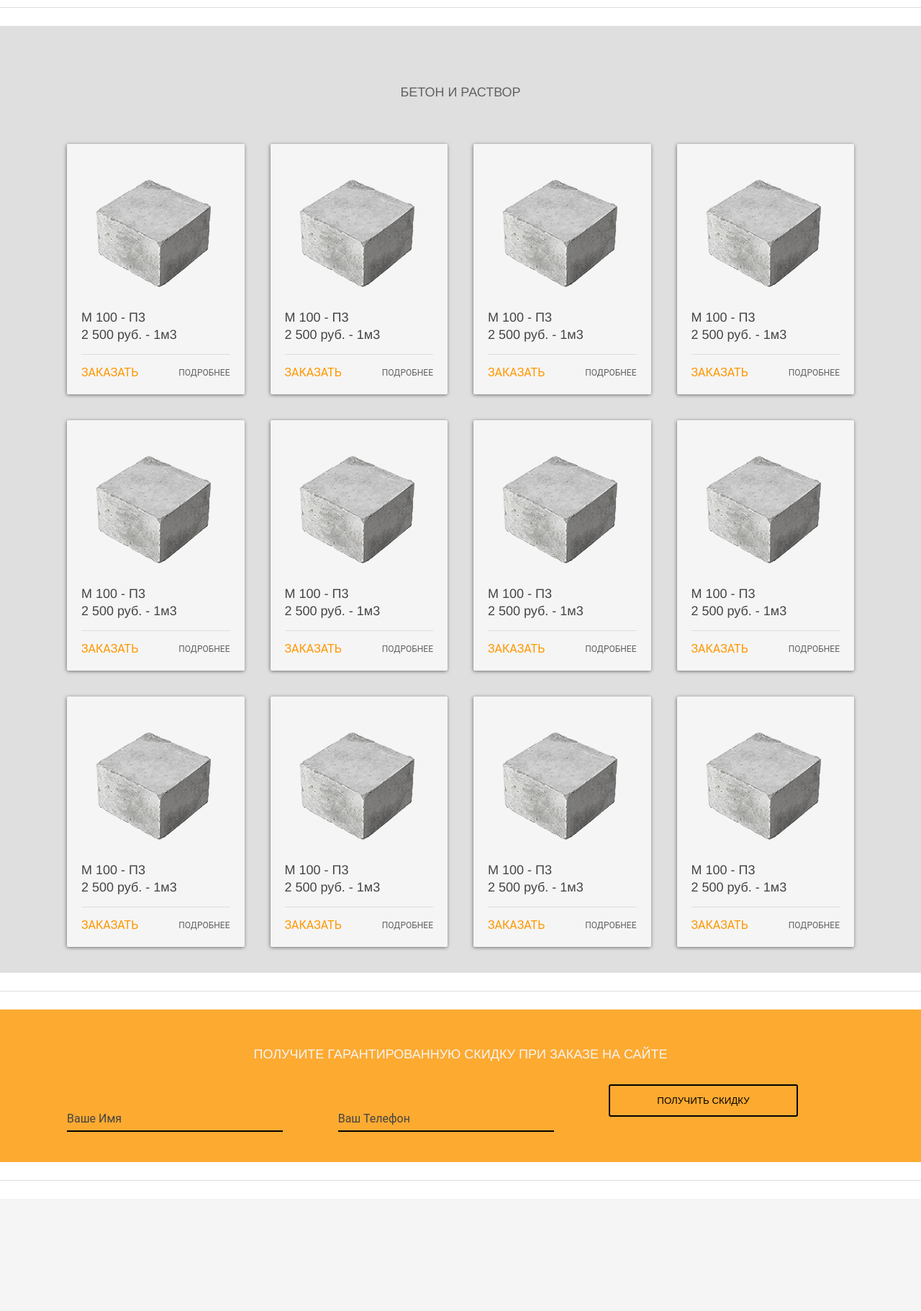
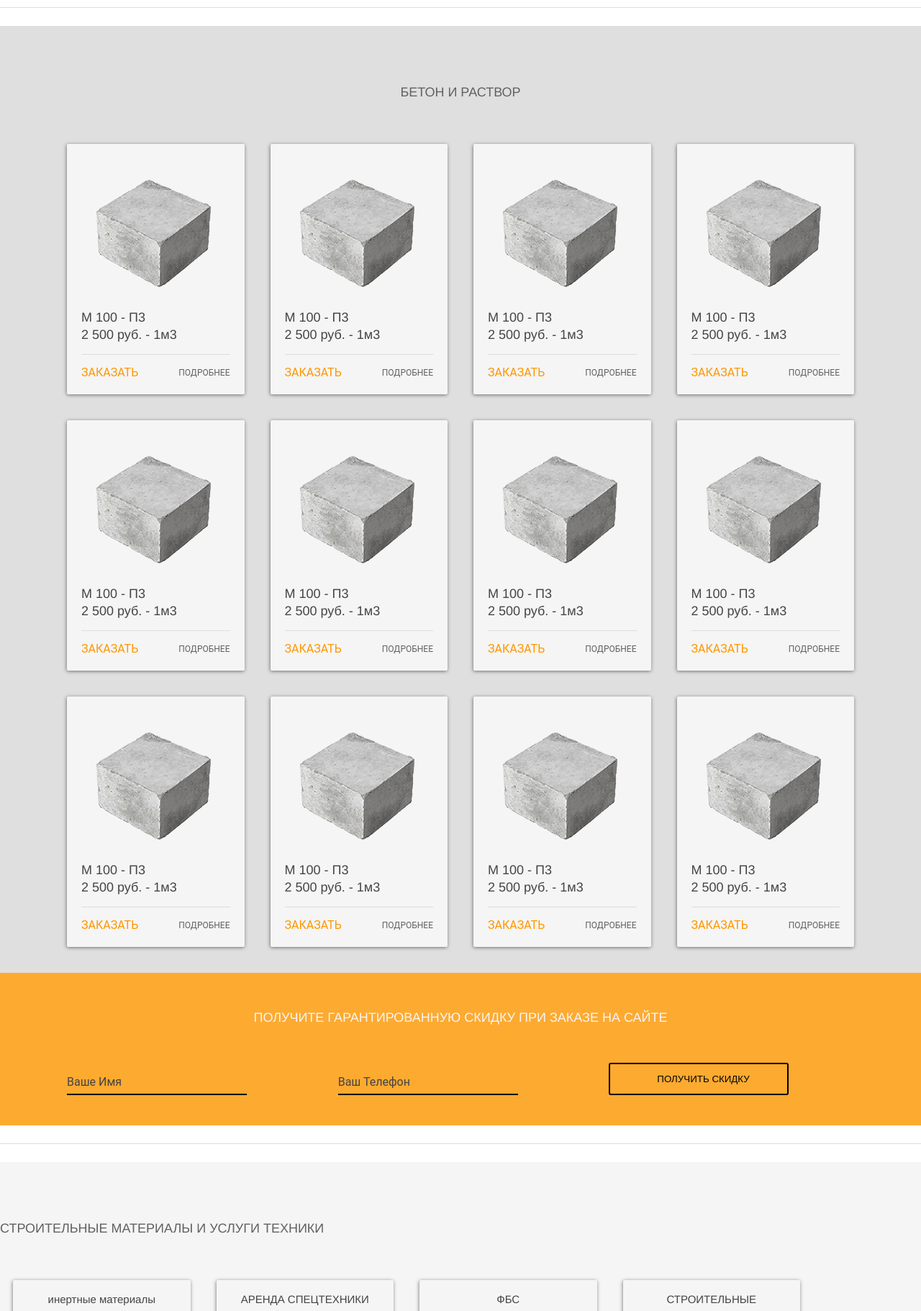
Before and after one commit to RossRich/project_concrete, a PHP site: page / in a window 1280 px wide. Shown: the part 655-2477 px from the top of the page at 72% size. Before the commit the page ends 2296 px from the top, so only its background shows below. Run offline with PHP 8.4, Linux system fonts and the light colour scheme; some web fonts are replaced.

Commit message:
сделал блок материалы

```diff
--- a/css/main.css
+++ b/css/main.css
@@ -261,8 +261,8 @@
 .dev-panel-correct {
     border-radius: 2px;
     background-color: #f5f5f5;
+    box-shadow: -0.5px 1px 5px 0 rgba(0, 0, 0, 0.5);
     padding: 20px 20px;
-    box-shadow: -0.5px 1px 5px 0 rgba(0, 0, 0, 0.5);
 }
 
 a.dev-but-order-correct {
@@ -311,7 +311,6 @@
 .dev-img-ico-correct {
     height: 30px;
     width: 30px;
-    margin: 0 20px 0 17px;
 }
 
 .dev-but-submit-correct {
@@ -320,12 +319,15 @@
     border-radius: 3px;
     background-color: #fdaa31;
     padding: 13px 65px;
+    margin-top: 21px;
+    width: 250px;
 }
 
 .input-item {
+
     position: relative;
     height: 72px;
-/*    padding: 16px 0 8px 0;*/
+    /*    padding: 16px 0 8px 0;*/
 }
 
 .input-item::after {
@@ -334,21 +336,22 @@
     transition: transform 0.5s;
 }
 
-.input-item::after, .input-item::before {
+.input-item::after,
+.input-item::before {
     content: '';
     height: 2px;
-    width: 300px;
+    width: 250px;
     position: absolute;
     bottom: 6px;
     left: 0;
     background-color: #000;
-/*    transition: height 0.5s;*/
+    /*    transition: height 0.5s;*/
 }
 
 .dev-order-input {
     position: relative;
     display: block;
-    width: 300px;
+    width: 250px;
     height: 32px;
     padding: 8px 0;
     line-height: 16px;
@@ -376,10 +379,11 @@
     color: #FFF;
 }
 
-.has-label.input-item::after{
+.has-label.input-item::after {
     background: #FFF;
     transform: scaleX(1);
 }
+
 
 /*
 .is-focused .dev-order-label {
@@ -405,3 +409,37 @@
     font-size: 12px;
     color: #fff;
 }
+
+/*для центровки элементов*/
+li>div[class="input-item"]{
+    margin-left: auto;
+    margin-right: auto;
+}
+
+.dev-container-material {
+    max-width: 1400px;
+    background: #f5f5f5;
+}
+
+.dev-material-panel-head-correct {
+    font-size: 15px;
+    text-align: center;
+    margin: 15px 15px;
+}
+
+.dev-material-panel-img-correct {
+    height: 100%;
+    width: 100%;
+}
+
+.dev-material-panel-description {
+    margin: 15px 15px;
+}
+
+.dev-material-panel-correct {
+    padding: 0 0 15px 0;
+}
+
+.dev-material-panel-but-correct {
+    margin: 15px 15px;
+}
--- a/index.html
+++ b/index.html
@@ -223,25 +223,21 @@
                 </ul>
             </div>
         </div>
-
-        <hr class="uk-grid-divider">
         <div class="uk-container uk-container-center dev-container-order">
             <div class="uk-container uk-container-center dev-container-order-correct">
                 <h3 class="uk-text-center dev-order-head">ПОЛУЧИТЕ ГАРАНТИРОВАННУЮ СКИДКУ ПРИ ЗАКАЗЕ НА САЙТЕ</h3>
                 <form action="handler.php">
                     <ul class="uk-grid uk-container-center uk-grid-width-medium-1-1 uk-grid-width-large-1-3 uk-grid-width-small-1-1">
                         <li>
-
                             <div class="input-item">
-                                <!--                               <img class="dev-img-ico-correct" src="images/ic_person_outline_black_48dp.png" alt="">-->
+                                <!--<img class="dev-img-ico-correct" src="images/ic_person_outline_black_48dp.png" alt="">-->
                                 <label for="name" class="dev-order-label">Ваше Имя</label>
                                 <input type="text" name="name" class="dev-order-input">
                             </div>
                         </li>
                         <li>
                             <div class="input-item">
-                                <!--                            <img class="dev-img-ico-correct" src="images/ic_call_black_18dp.png" alt="">-->
-
+                                <!--<img class="dev-img-ico-correct" src="images/ic_call_black_18dp.png" alt="">-->
                                 <label for="tel" class="dev-order-label">Ваш Телефон</label>
                                 <input type="tel" name="tel" class="dev-order-input" pattern="[8]{0-9}([0-9]{3})[0-9]{2}-[0-9]{2}-[0-9]{3}">
                             </div>
@@ -256,6 +252,68 @@
 
         <hr class="uk-grid-divider">
 
+        <div class="uk-container uk-container-center dev-container-material">
+            <div class="dev-container-correct">
+                <h3 class="dev-h3-correct">СТРОИТЕЛЬНЫЕ МАТЕРИАЛЫ И УСЛУГИ ТЕХНИКИ</h3>
+                <ul class="uk-grid uk-container-center uk-grid-width-small-1-2 uk-grid-width-medium-1-3 uk-grid-width-large-1-4">
+                    <li>
+                        <div class="uk-panel uk-panel-box dev-panel-correct dev-material-panel-correct">
+                            <h3 class="dev-material-panel-head-correct">инертные материалы</h3>
+                            <div class="dev-material-panel-img-correct">
+                                <img src="images/sheben-granitniy-5-20.png" class="dev-material-panel-img-correct" alt="ИНЕРТНЫЕ МАТЕРИАЛЫ">
+                            </div>
+                            <p class="dev-material-panel-description">
+                                Гранитный щебень, гранитный отсев, песок, керамзит
+                            </p>
+                            <hr class="dev-line-correct">
+                            <a href="" class="dev-material-panel-but-correct dev-but-order-correct">подробнее</a>
+                        </div>
+                    </li>
+                    <li>
+                        <div class="uk-panel uk-panel-box dev-panel-correct dev-material-panel-correct">
+                            <h3 class="dev-material-panel-head-correct">АРЕНДА СПЕЦТЕХНИКИ</h3>
+                            <div class="dev-material-panel-img-correct">
+                                <img src="images/specteh.jpg" class="dev-material-panel-img-correct" alt="аренда спецтехники">
+                            </div>
+                            <p class="dev-material-panel-description">
+                                Бетононасосов, бетоносмесите- лей и спецтехники
+                            </p>
+                            <hr class="dev-line-correct">
+                            <a href="" class="dev-material-panel-but-correct dev-but-order-correct">подробнее</a>
+                        </div>
+                    </li>
+                    <li>
+                        <div class="uk-panel uk-panel-box dev-panel-correct dev-material-panel-correct">
+                            <h3 class="dev-material-panel-head-correct">ФБС</h3>
+                            <div class="dev-material-panel-img-correct">
+                                <img src="images/fbs.jpg" class="dev-material-panel-img-correct" alt="фбс">
+                            </div>
+                            <p class="dev-material-panel-description">
+                                Стеновые фундаментные блоки разных размеров
+                            </p>
+                            <hr class="dev-line-correct">
+                            <a href="" class="dev-material-panel-but-correct dev-but-order-correct">подробнее</a>
+                        </div>
+                    </li>
+                    <li>
+                        <div class="uk-panel uk-panel-box dev-panel-correct dev-material-panel-correct">
+                            <h3 class="dev-material-panel-head-correct">СТРОИТЕЛЬНЫЕ МАТЕРИАЛЫ</h3>
+                            <div class="dev-material-panel-img-correct">
+                                <img src="images/stroimater.jpg" class="dev-material-panel-img-correct" alt="строительные материалы">
+                            </div>
+                            <p class="dev-material-panel-description">
+                                Керпичи, блоки, и еще что-то самое нужное
+                            </p>
+                            <hr class="dev-line-correct">
+                            <a href="" class="dev-material-panel-but-correct dev-but-order-correct">подробнее</a>
+                        </div>
+                    </li>
+                </ul>
+            </div>
+        </div>
+
+        <hr class="uk-grid-divider">
+
     </div>
 </body>
 
```
Also changed, not shown: 1 other file.
